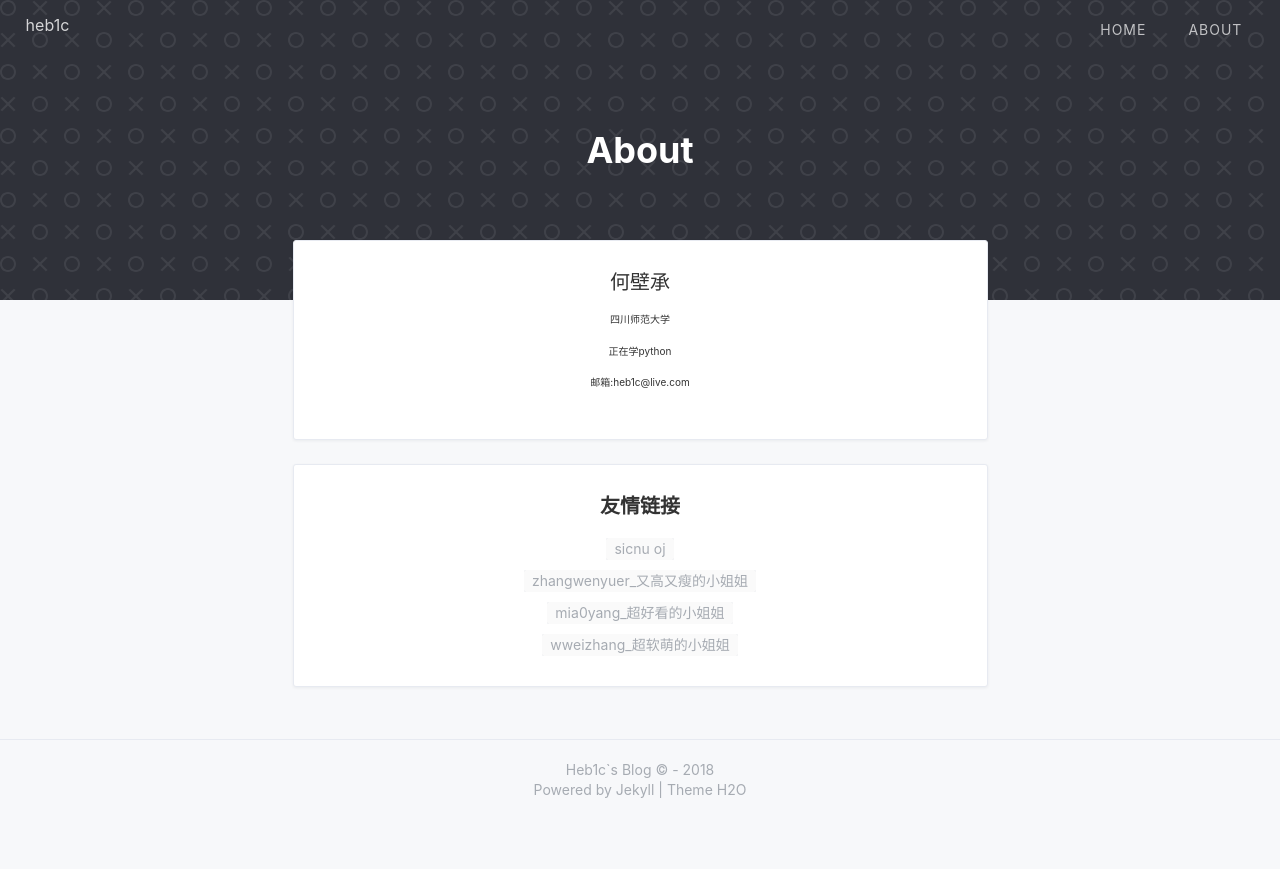
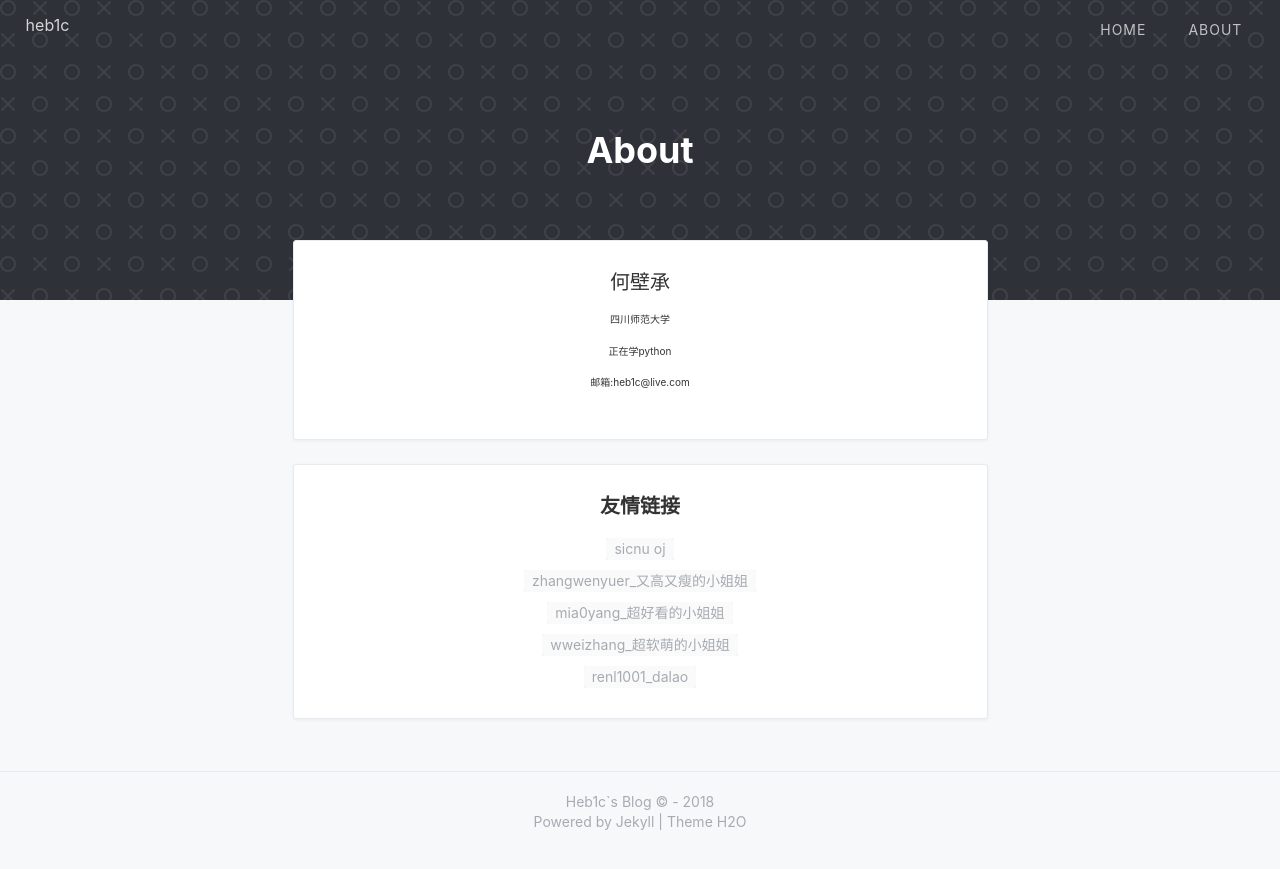
Before and after one commit to hebicheng/heb1c.github.io, a Jekyll site: the page built from about.html, in a window 1280 px wide. Shown: the top 869 px of the page. Built offline with Jekyll 4.4.1, drawn with Linux system fonts in a browser that asks for light colours; nearby versions of some CDN libraries; a style sheet for code colours, icons or effects is not loaded.

Commit message:
update about

```diff
--- a/about.html
+++ b/about.html
@@ -34,6 +34,9 @@ layout: default
             <div class="about-link">
                 <a class="link" href="https://wweizhang.github.io/" >wweizhang_超软萌的小姐姐</a>
             </div>
+            <div class="about-link">
+                <a class="link" href="https://renl1001.github.io/" >renl1001_dalao</a>
+            </div>
 
         </li>
     </ul>
```
